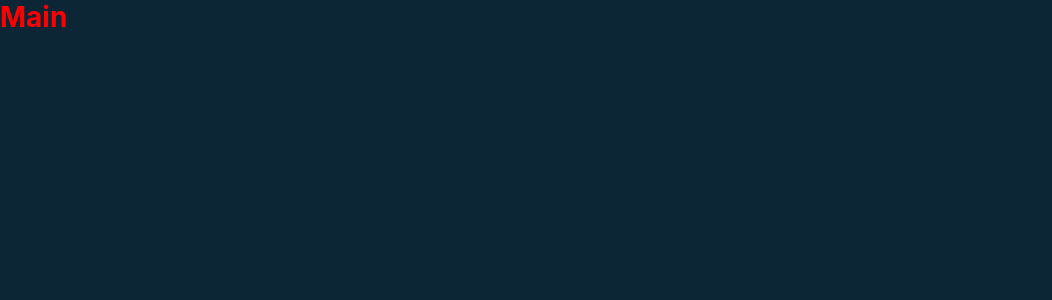
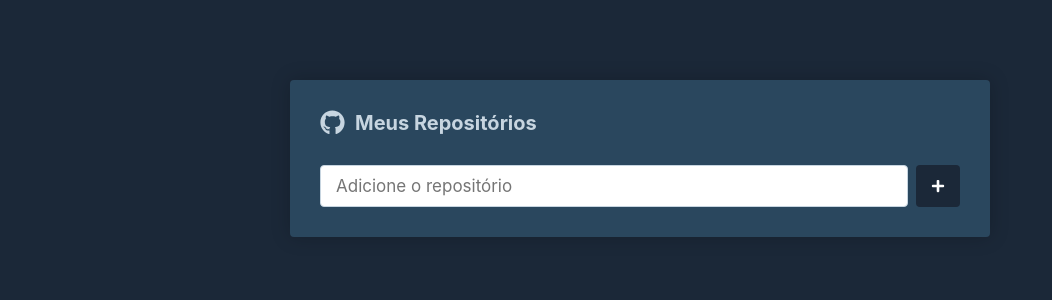
Before and after one commit to lfnd0/my-repos-app, a React (Create React App) app: page / in a window 1280 px wide. Shown: the top 300 px of the page, without its empty margins (0-1052 px from the left). Built offline with nearby package versions, Linux system fonts and the light colour scheme.

Commit message:
Estilizando a página Main

```diff
--- a/package.json
+++ b/package.json
@@ -8,6 +8,7 @@
     "@testing-library/user-event": "^13.5.0",
     "react": "^18.2.0",
     "react-dom": "^18.2.0",
+    "react-icons": "^5.0.1",
     "react-router-dom": "^6.21.3",
     "react-scripts": "5.0.1",
     "styled-components": "^6.1.8",
--- a/public/index.html
+++ b/public/index.html
@@ -9,7 +9,7 @@
   <meta name="description" content="Web site created using create-react-app" />
   <link rel="apple-touch-icon" href="%PUBLIC_URL%/logo192.png" />
   <link rel="manifest" href="%PUBLIC_URL%/manifest.json" />
-  <title>Projeto Meus Respositórios</title>
+  <title>App Meus Respositórios</title>
 </head>
 
 <body>
--- a/src/Pages/Main/index.js
+++ b/src/Pages/Main/index.js
@@ -1,7 +1,21 @@
-import { Title } from "./styles";
+import { Container, SubmitButton, Form } from "./styles";
+import { FaGithub, FaPlus } from "react-icons/fa";
 
 export default function Main() {
   return (
-    <Title>Main</Title>
+    <Container>
+      <h1>
+        <FaGithub size={25} />
+        Meus Repositórios
+      </h1>
+
+      <Form onSubmit={() => { }}>
+        <input type="text" placeholder="Adicione o repositório" />
+
+        <SubmitButton>
+          <FaPlus color="#FFFFFF" size={14} />
+        </SubmitButton>
+      </Form>
+    </Container>
   );
 }
--- a/src/Pages/Main/styles.js
+++ b/src/Pages/Main/styles.js
@@ -1,5 +1,45 @@
 import styled from "styled-components";
 
-export const Title = styled.h1`
-  color: #FF0000;
-`
+export const Container = styled.div`
+  max-width: 700px;
+  border-radius: 4px;
+  padding: 30px;
+  margin: 80px auto;
+  background-color: #2A475E;
+  box-shadow: 0 0 20px rgba(0, 0, 0, 0.2);
+  h1 {
+    font-size: 20px;
+    display: flex;
+    flex-direction: row;
+    align-items: center;
+    color: #C7D5E0;
+    svg {
+      margin-right: 10px;
+    }
+  }
+`;
+
+export const Form = styled.form`
+  margin-top: 30px;
+  display: flex;
+  flex-direction: row;
+  input {
+    flex: 1;
+    padding: 10px 15px;
+    border-radius: 4px;
+    font-size: 17px;
+    border: 1px solid #C7D5E0;
+    color: #171A21;
+  }
+`;
+
+export const SubmitButton = styled.button`
+  border: 0;
+  border-radius: 4px;
+  margin-left: 8px;
+  padding: 0 15px;
+  display: flex;
+  justify-content: center;
+  align-items: center;
+  background-color: #1B2838;
+`;
--- a/src/styles/global.js
+++ b/src/styles/global.js
@@ -13,14 +13,13 @@ export default createGlobalStyle`
   }
 
   body {
-    background: #0D2636;
+    background: #1B2838;
     font-size: 14px;
     -webkit-font-smoothing: antialiased;
     -moz-osx-font-smoothing: grayscale;
   }
 
   body, input, button {
-    color: #222222;
     font-size: 14px;
     font-family: -apple-system, BlinkMacSystemFont, 'Segoe UI', 'Roboto', 'Oxygen',
     'Ubuntu', 'Cantarell', 'Fira Sans', 'Droid Sans', 'Helvetica Neue',
```
Also changed, not shown: 1 other file (tests, documents, lock files or other folders).
